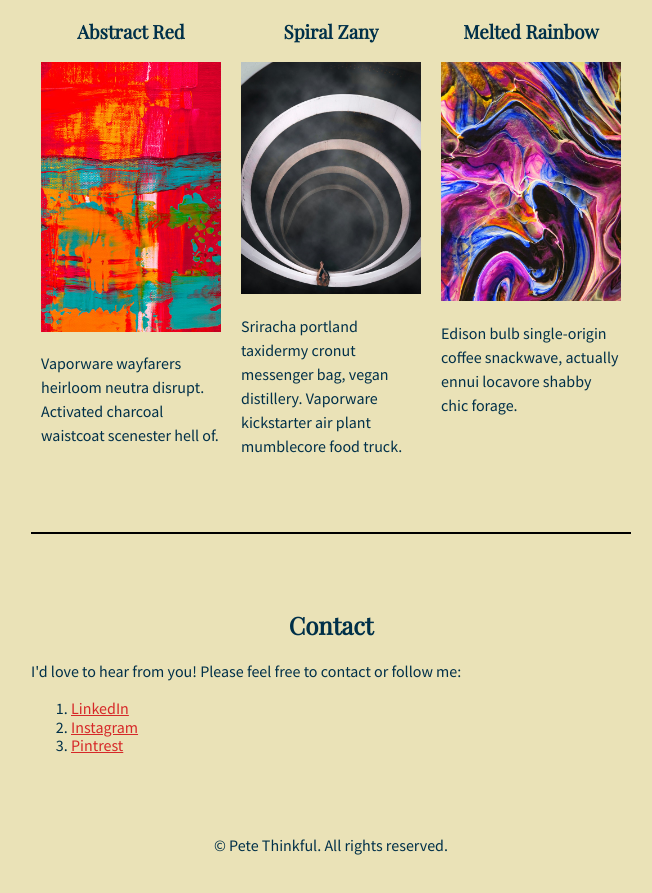
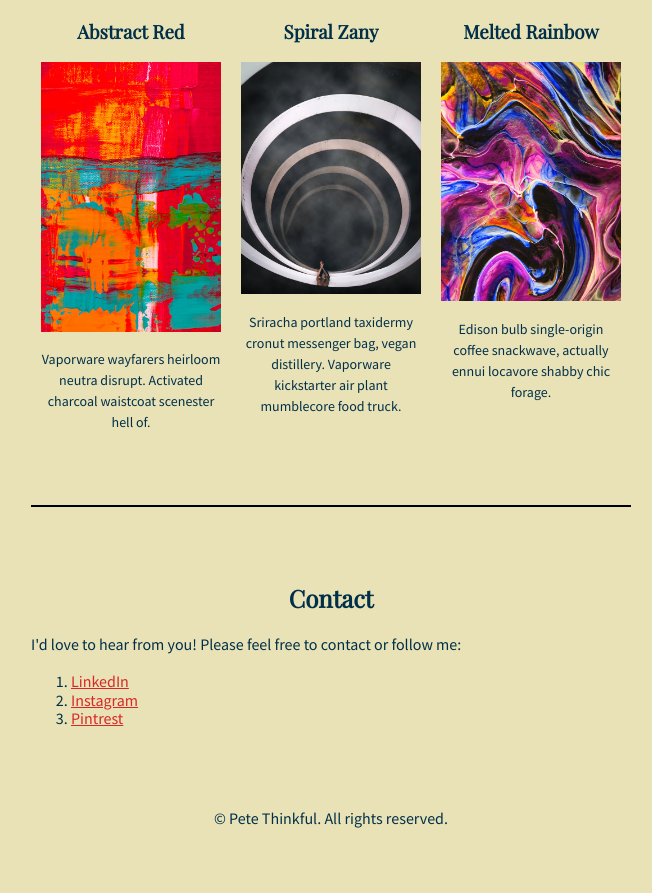
Before and after one commit to jfur17/Pete-Portfolio, a plain HTML site: page index.html in a window 1280 px wide. Shown: the part 905-1798 px from the top of the page, without its empty margins (309-961 px from the left). Drawn offline with nearby package versions, Linux system fonts and the light colour scheme.

Commit message:
Update style.css

```diff
--- a/style.css
+++ b/style.css
@@ -118,3 +118,8 @@ ntro p {
   flex: 1;
   margin: 0 10px;
 }
+
+.portfolio-item p {
+  font-size: 14px;
+  text-align: center;
+}
```
